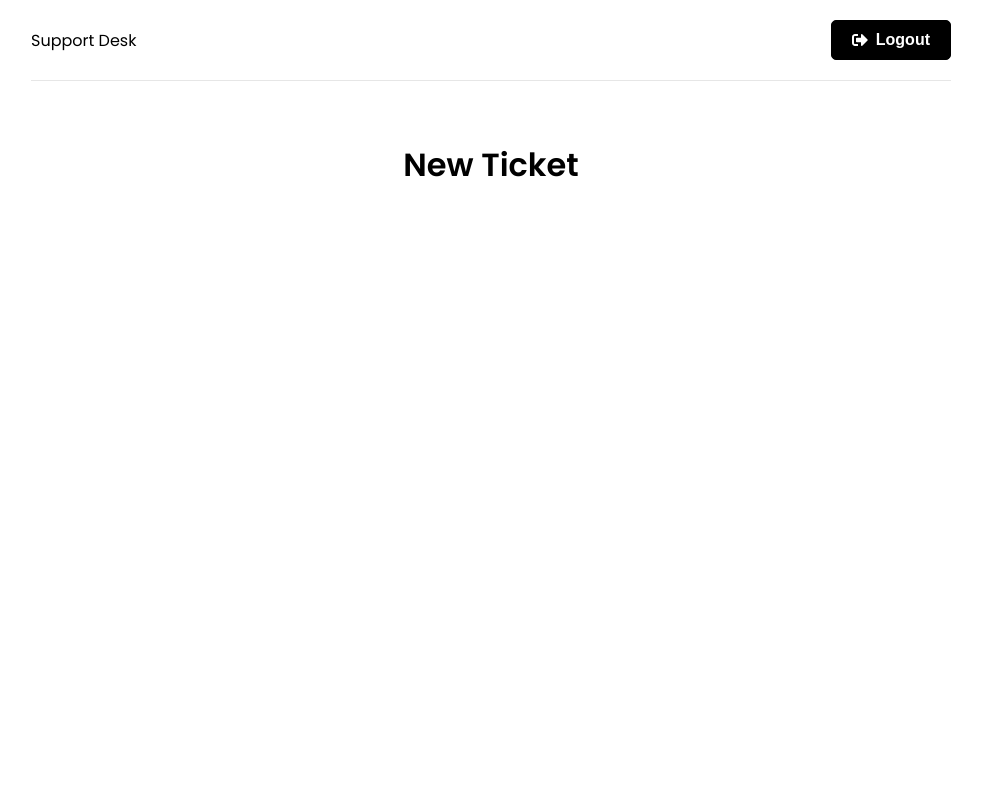
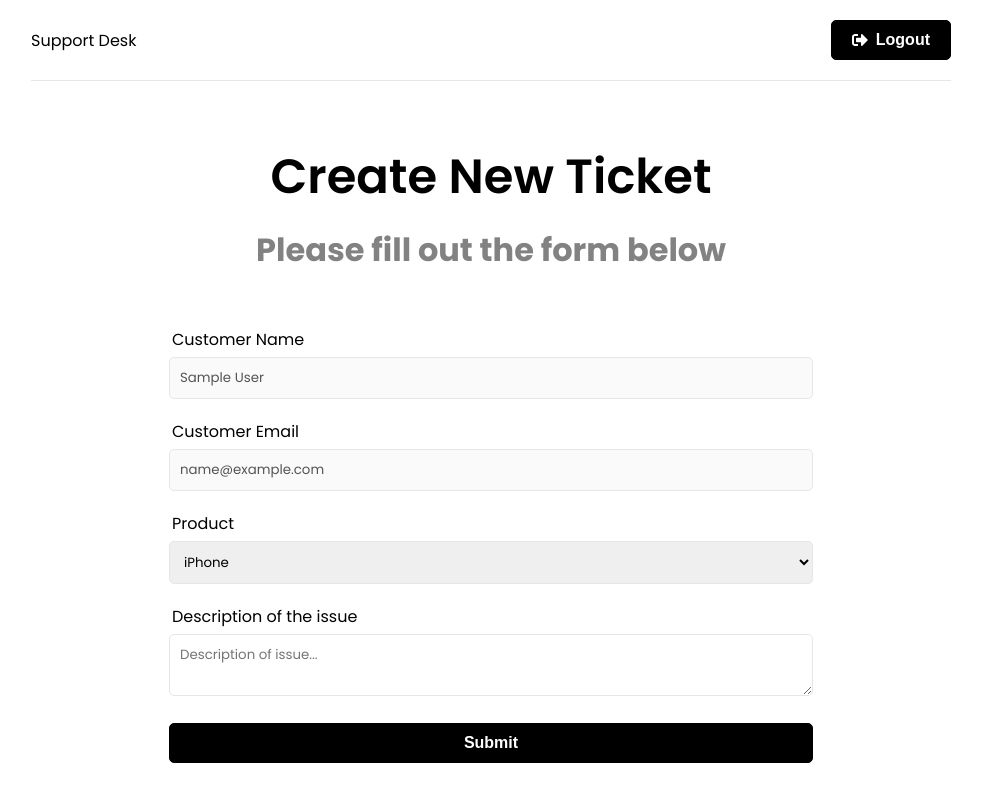
Before and after one commit to JonArryn/support-desk, a React (Create React App) app in the folder frontend/: page /new-ticket in a window 1280 px wide. Shown: the whole page, without its empty margins (149-1131 px from the left). Built offline with nearby package versions, Linux system fonts and the light colour scheme; sample sign-in values are in the browser's storage.

Commit message:
add create new ticket page and form submission

```diff
--- a/frontend/src/pages/NewTicket.jsx
+++ b/frontend/src/pages/NewTicket.jsx
@@ -1,10 +1,66 @@
 import React from "react";
+import { useState } from "react";
+import { useSelector } from "react-redux";
 
 function NewTicket() {
+  const { user } = useSelector((state) => state.auth);
+
+  const [name] = useState(user.name);
+  const [email] = useState(user.email);
+  const [product, setProduct] = useState("iPhone");
+  const [description, setDescription] = useState("");
+
+  const onSubmit = (event) => {
+    event.preventDefault();
+  };
+
   return (
-    <div>
-      <h1>New Ticket</h1>
-    </div>
+    <>
+      <section className="heading">
+        <h1>Create New Ticket</h1>
+        <p>Please fill out the form below</p>
+      </section>
+      <section className="form">
+        <div className="form-group">
+          <label htmlFor="name">Customer Name</label>
+          <input type="text" className="form-control" value={name} disabled />
+        </div>
+        <div className="form-group">
+          <label htmlFor="email">Customer Email</label>
+          <input type="text" className="form-control" value={email} disabled />
+        </div>
+        <form onSubmit={onSubmit}>
+          <div className="form-group">
+            <label htmlFor="product">Product</label>
+            <select
+              name="product"
+              id="product"
+              value={product}
+              onChange={(event) => setProduct(event.target.value)}
+            >
+              <option value="iPhone">iPhone</option>
+              <option value="iPad">iPhone</option>
+              <option value="iMac">iMac</option>
+              <option value="Macbook Pro">Macbook Pro</option>
+            </select>
+          </div>
+          <div className="form-group">
+            <label htmlFor="description">Description of the issue</label>
+            <textarea
+              name="description"
+              id="description"
+              className="form-control"
+              placeholder="Description of issue..."
+              value={description}
+              onChange={(event) => setDescription(event.target.value)}
+            ></textarea>
+          </div>
+          <div className="form-group">
+            <button className="btn btn-block">Submit</button>
+          </div>
+        </form>
+      </section>
+    </>
   );
 }
 
```
Also changed, not shown: frontend/src/features/tickets/ticketSlice.js (added).
